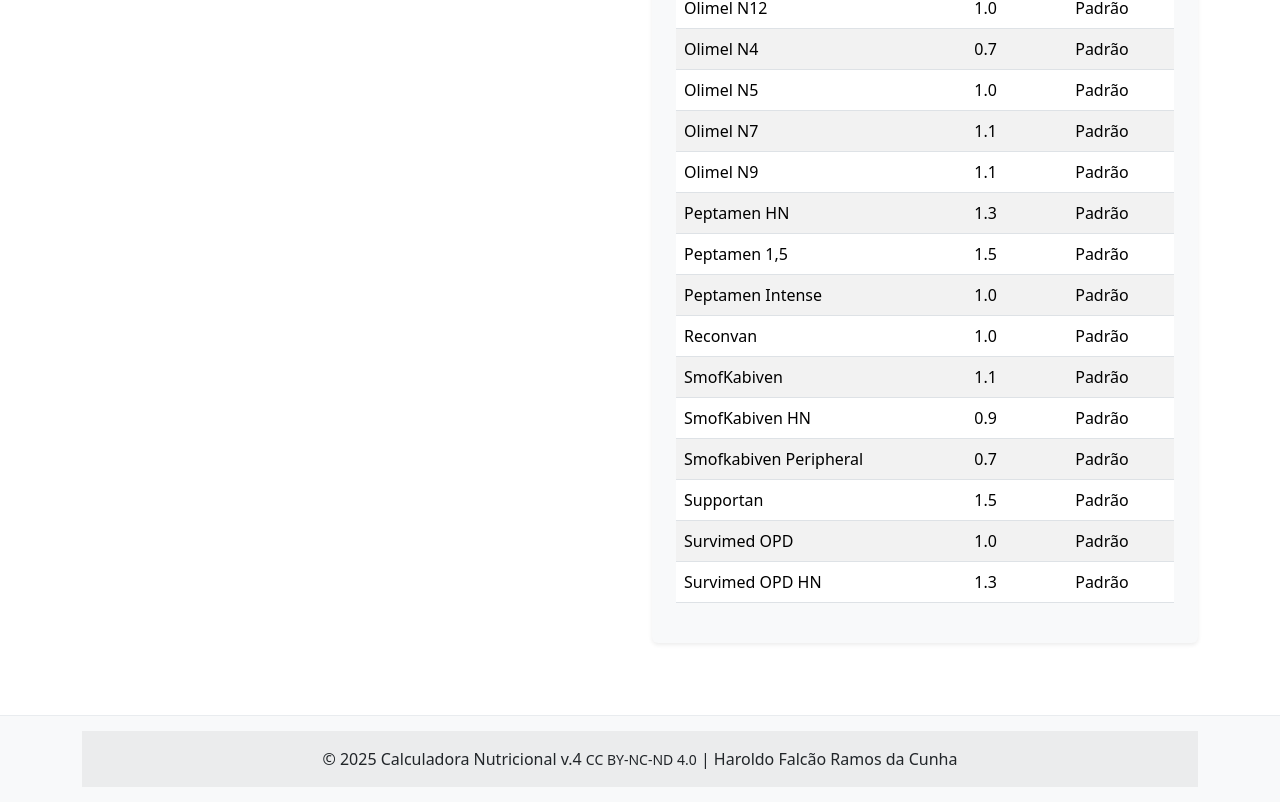
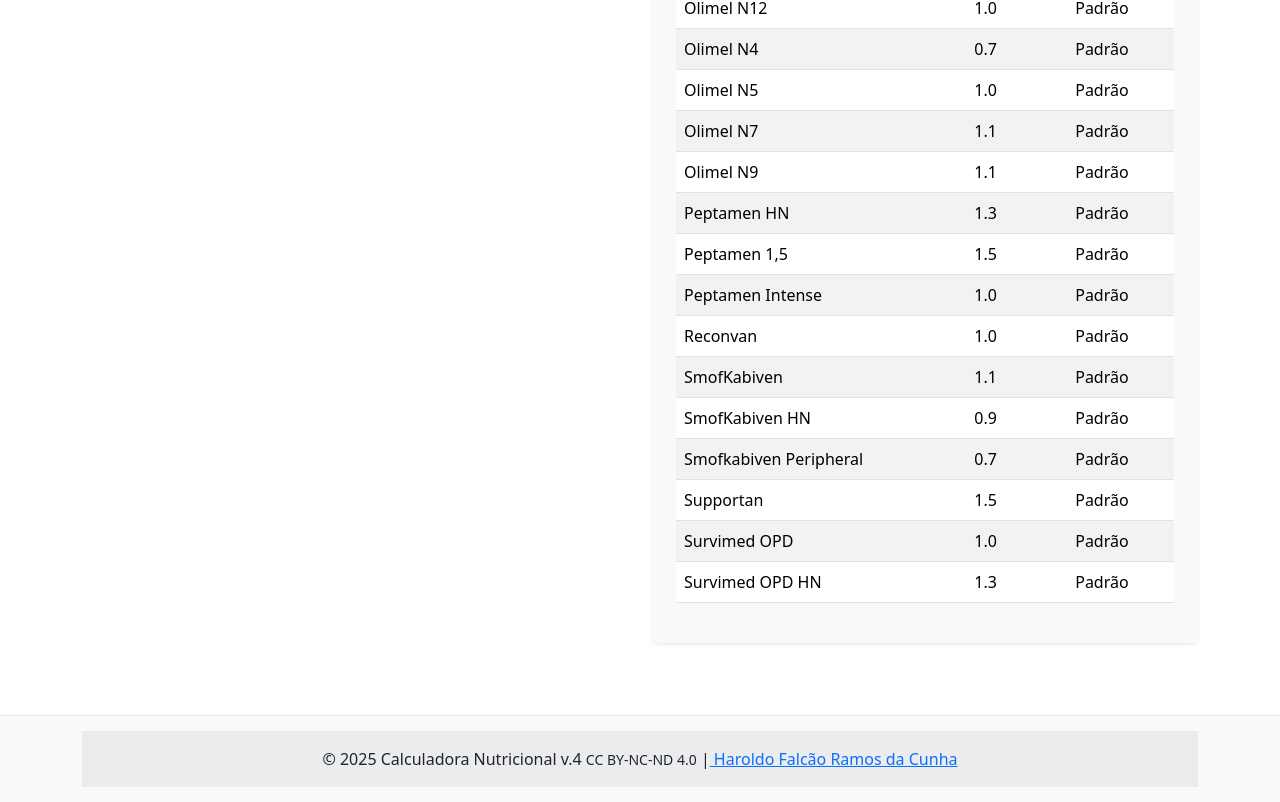
Before and after one commit to haroldofalcao/calculadoraenteralparenteral, a React (Create React App) app: page /gerenciar-produtos in a window 1280 px wide. Shown: the part 1521-2323 px from the top of the page. Built offline with nearby package versions, Linux system fonts and the light colour scheme.

Commit message:
feat: mail to

```diff
--- a/src/components/Footer.js
+++ b/src/components/Footer.js
@@ -6,7 +6,8 @@
     <footer className="bg-light text-center text-lg-start mt-auto">
       <Container>
         <div className="text-center p-3" style={{ backgroundColor: 'rgba(0, 0, 0, 0.05)' }}>
-          © 2025 Calculadora Nutricional v.4 <small>CC BY-NC-ND 4.0</small> | Haroldo Falcão Ramos da Cunha
+          &copy; {new Date().getFullYear()} Calculadora Nutricional v.4 <small>CC BY-NC-ND 4.0</small> |
+          <a href="mailto:haroldofalcao@gmail.com"> Haroldo Falcão Ramos da Cunha</a>
         </div>
       </Container>
     </footer>
```
